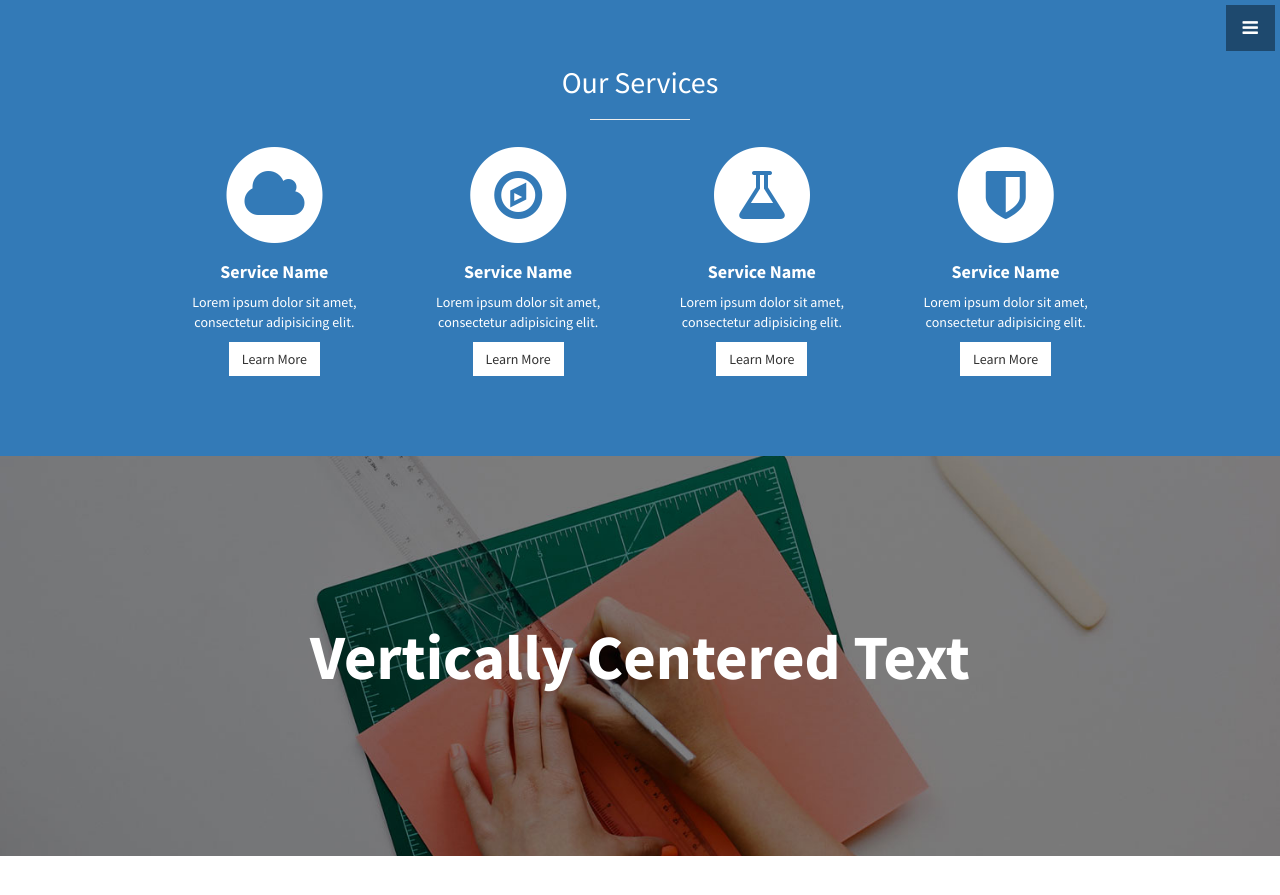
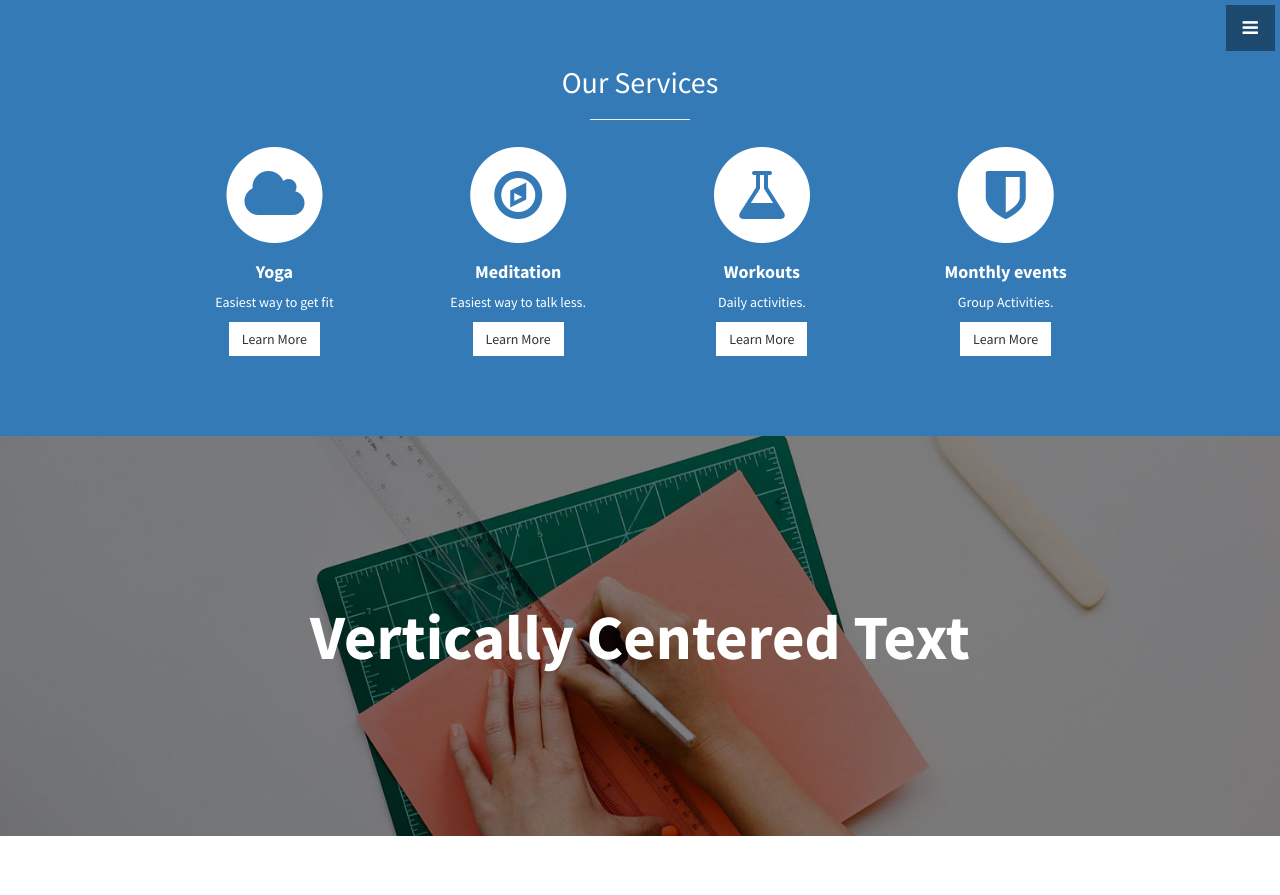
Before and after one commit to nityadhyaana/stylish, a Jekyll site: the page built from index.html, in a window 1280 px wide and 900 px high, scrolled down 1116 px. Shown: the top 895 px of the window. Built offline with Jekyll 4.4.1, drawn with Linux system fonts in a browser that asks for light colours.

Commit message:
Update services.html

```diff
--- a/_includes/services.html
+++ b/_includes/services.html
@@ -13,9 +13,9 @@
               <i class="fa fa-cloud fa-stack-1x text-primary"></i>
             </span>
               <h4>
-                <strong>Service Name</strong>
+                <strong>Yoga</strong>
               </h4>
-              <p>Lorem ipsum dolor sit amet, consectetur adipisicing elit.</p>
+              <p>Easiest way to get fit</p>
               <a href="#" class="btn btn-light">Learn More</a>
             </div>
           </div>
@@ -26,9 +26,9 @@
               <i class="fa fa-compass fa-stack-1x text-primary"></i>
             </span>
               <h4>
-                <strong>Service Name</strong>
+                <strong>Meditation</strong>
               </h4>
-              <p>Lorem ipsum dolor sit amet, consectetur adipisicing elit.</p>
+              <p>Easiest way to talk less.</p>
               <a href="#" class="btn btn-light">Learn More</a>
             </div>
           </div>
@@ -39,9 +39,9 @@
               <i class="fa fa-flask fa-stack-1x text-primary"></i>
             </span>
               <h4>
-                <strong>Service Name</strong>
+                <strong>Workouts</strong>
               </h4>
-              <p>Lorem ipsum dolor sit amet, consectetur adipisicing elit.</p>
+              <p>Daily activities.</p>
               <a href="#" class="btn btn-light">Learn More</a>
             </div>
           </div>
@@ -52,9 +52,9 @@
               <i class="fa fa-shield fa-stack-1x text-primary"></i>
             </span>
               <h4>
-                <strong>Service Name</strong>
+                <strong>Monthly events</strong>
               </h4>
-              <p>Lorem ipsum dolor sit amet, consectetur adipisicing elit.</p>
+              <p>Group Activities.</p>
               <a href="#" class="btn btn-light">Learn More</a>
             </div>
           </div>
```
